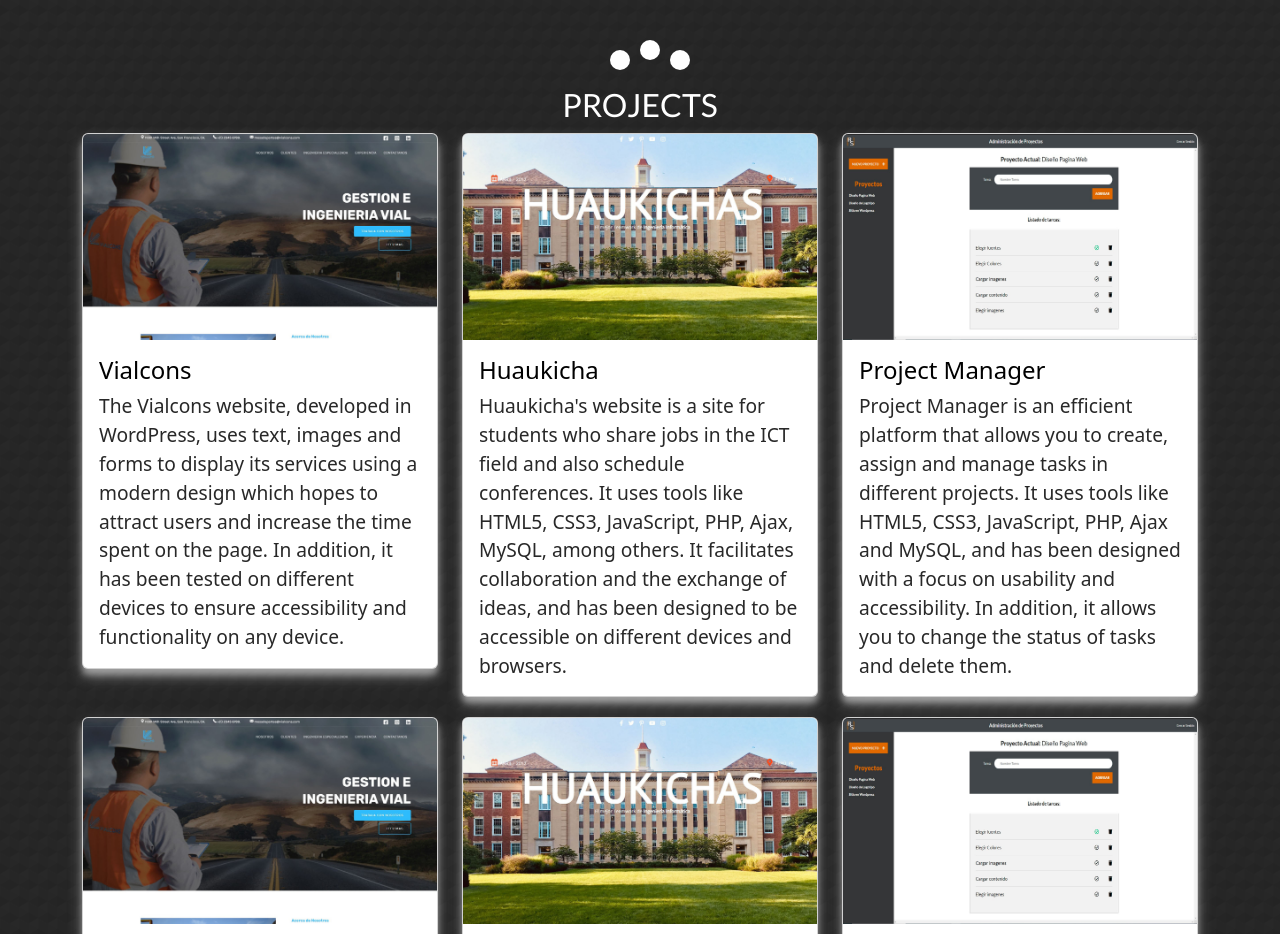
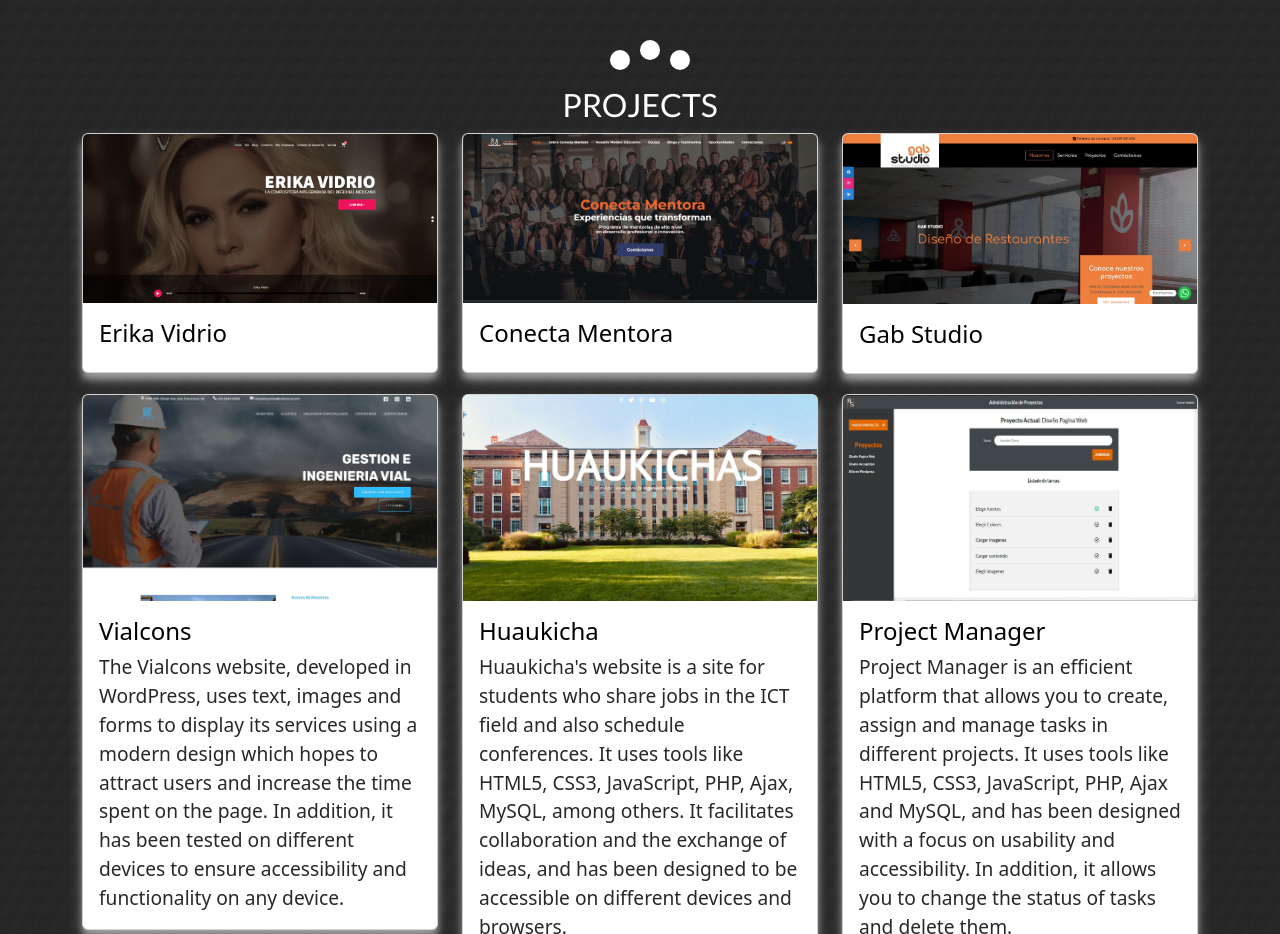
Before and after one commit to RickyMichael/portfolio, a website built with Parcel: page index.html in a window 1280 px wide. Shown: the part 1280-2214 px from the top of the page. Built offline with nearby package versions, Linux system fonts and the light colour scheme.

Commit message:
agregando fila portfolio

```diff
--- a/index.html
+++ b/index.html
@@ -113,30 +113,27 @@
       <div class="row">
         <div class="col-md-4">
           <div class="card proyecto">
-            <img src="img/portada_vialcons.jpg" class="card-img-top" alt="...">
+            <img src="img/erikavidrio.jpg" class="card-img-top" alt="...">
             <div class="card-body d-flex flex-column justify-content-center">
-              <h5 class="card-title">Vialcons</h5>
-              <p class="card-text">The Vialcons website, developed in WordPress, uses text, images and forms to display its services using a modern design which hopes to attract users and increase the time spent on the page. In addition, it has been tested on different devices to ensure accessibility and functionality on any device.</p>
+              <h5 class="card-title">Erika Vidrio</h5>
             </div>
           </div>
         </div>
 
         <div class="col-md-4">
           <div class="card proyecto">
-            <img src="img/huaukicha.jpg" class="card-img-top" alt="...">
+            <img src="img/conecta-mentora.jpg" class="card-img-top" alt="...">
             <div class="card-body d-flex flex-column justify-content-center">
-              <h5 class="card-title">Huaukicha</h5>
-              <p class="card-text">Huaukicha's website is a site for students who share jobs in the ICT field and also schedule conferences. It uses tools like HTML5, CSS3, JavaScript, PHP, Ajax, MySQL, among others. It facilitates collaboration and the exchange of ideas, and has been designed to be accessible on different devices and browsers.</p>
+              <h5 class="card-title">Conecta Mentora</h5>
             </div>
           </div>
         </div>
 
         <div class="col-md-4">
           <div class="card proyecto">
-            <img src="img/administrador_tareas.jpg" class="card-img-top" alt="...">
+            <img src="img/gab-studio.jpg" class="card-img-top" alt="...">
             <div class="card-body d-flex flex-column justify-content-center">
-              <h5 class="card-title">Project Manager</h5>
-              <p class="card-text">Project Manager is an efficient platform that allows you to create, assign and manage tasks in different projects. It uses tools like HTML5, CSS3, JavaScript, PHP, Ajax and MySQL, and has been designed with a focus on usability and accessibility. In addition, it allows you to change the status of tasks and delete them.</p>
+              <h5 class="card-title">Gab Studio</h5>
             </div>
           </div>
         </div>
```
